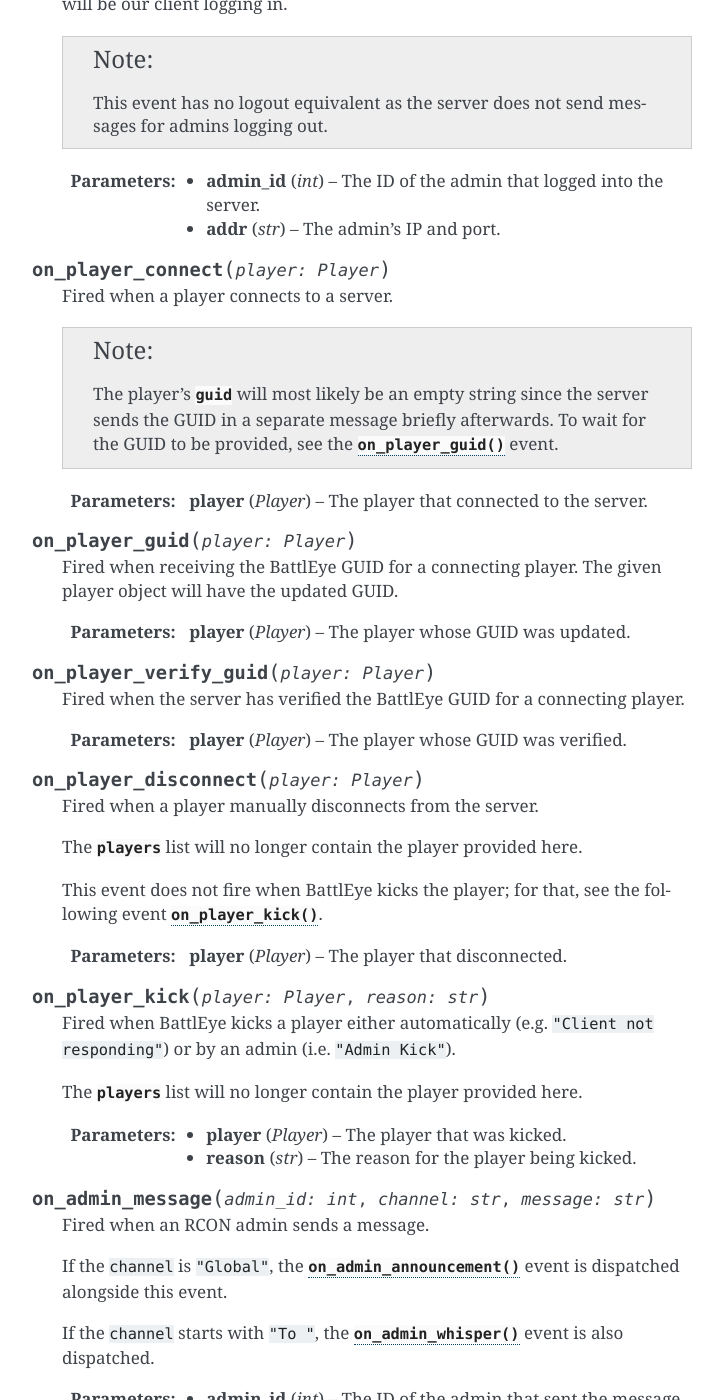
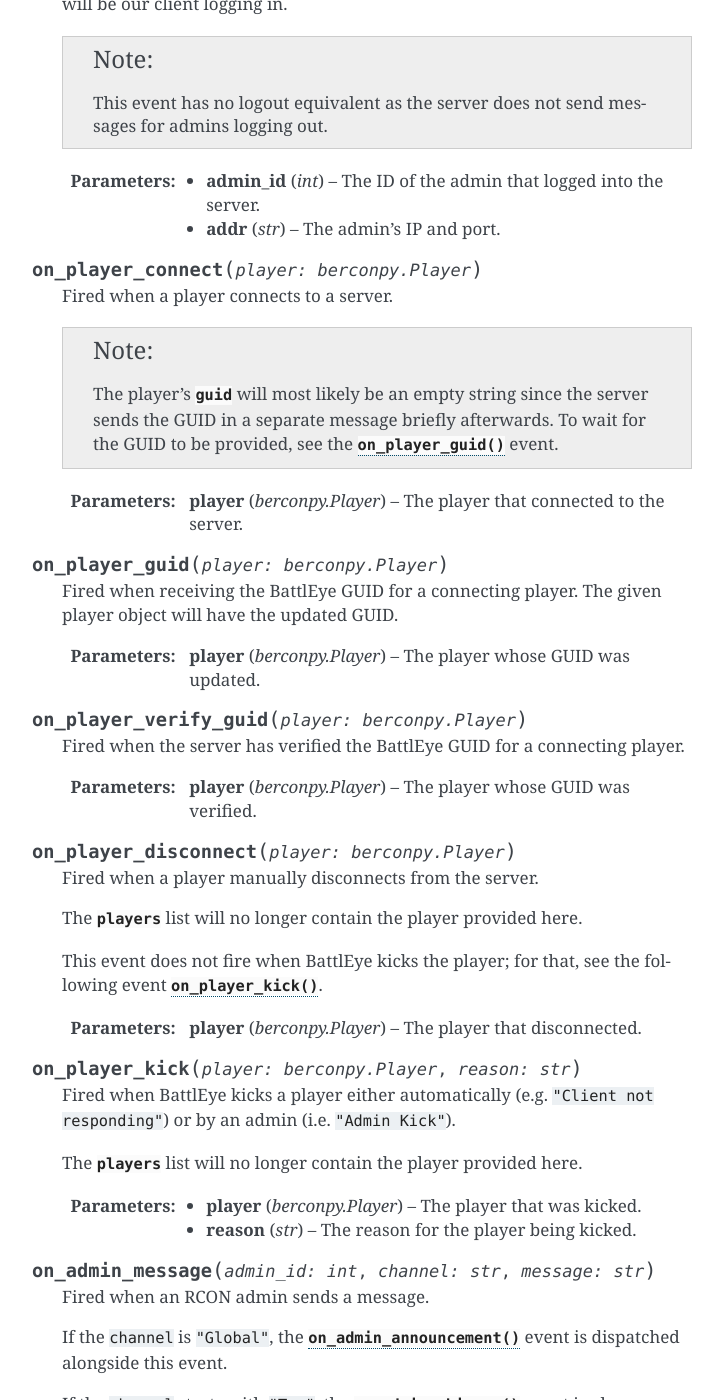
Before and after one commit to thegamecracks/berconpy, a Sphinx documentation site: the page built from docs/source/events.rst, in a window 1280 px wide and 1400 px high, scrolled down 745 px. Shown: the whole window, without its empty margins (388-1111 px from the left). Built offline with Sphinx 7.4.7, drawn with Linux system fonts in a browser that asks for light colours; some of the changed text lies outside the part shown.

```diff
--- a/docs/source/events.rst
+++ b/docs/source/events.rst
@@ -48,7 +49,7 @@ method or the :py:meth:`~berconpy.AsyncRCONClient.listen()` decorator.
     :param int admin_id: The ID of the admin that logged into the server.
     :param str addr: The admin's IP and port.
 
-.. py:function:: on_player_connect(player: Player)
+.. py:function:: on_player_connect(player: berconpy.Player)
 
     Fired when a player connects to a server.
 
@@ -59,23 +60,23 @@ method or the :py:meth:`~berconpy.AsyncRCONClient.listen()` decorator.
         a separate message briefly afterwards. To wait for the GUID
         to be provided, see the :py:func:`on_player_guid` event.
 
-    :param Player player: The player that connected to the server.
+    :param berconpy.Player player: The player that connected to the server.
 
-.. py:function:: on_player_guid(player: Player)
+.. py:function:: on_player_guid(player: berconpy.Player)
 
     Fired when receiving the BattlEye GUID for a connecting player.
     The given player object will have the updated GUID.
 
-    :param Player player: The player whose GUID was updated.
+    :param berconpy.Player player: The player whose GUID was updated.
 
-.. py:function:: on_player_verify_guid(player: Player)
+.. py:function:: on_player_verify_guid(player: berconpy.Player)
 
     Fired when the server has verified the BattlEye GUID
     for a connecting player.
 
-    :param Player player: The player whose GUID was verified.
+    :param berconpy.Player player: The player whose GUID was verified.
 
-.. py:function:: on_player_disconnect(player: Player)
+.. py:function:: on_player_disconnect(player: berconpy.Player)
 
     Fired when a player manually disconnects from the server.
 
@@ -85,9 +86,9 @@ method or the :py:meth:`~berconpy.AsyncRCONClient.listen()` decorator.
     This event does not fire when BattlEye kicks the player;
     for that, see the following event :py:func:`on_player_kick()`.
 
-    :param Player player: The player that disconnected.
+    :param berconpy.Player player: The player that disconnected.
 
-.. py:function:: on_player_kick(player: Player, reason: str)
+.. py:function:: on_player_kick(player: berconpy.Player, reason: str)
 
     Fired when BattlEye kicks a player either automatically
     (e.g. ``"Client not responding"``) or by an admin (i.e. ``"Admin Kick"``).
@@ -95,7 +96,7 @@ method or the :py:meth:`~berconpy.AsyncRCONClient.listen()` decorator.
     The :py:attr:`~berconpy.AsyncRCONClient.players` list will
     no longer contain the player provided here.
 
-    :param Player player: The player that was kicked.
+    :param berconpy.Player player: The player that was kicked.
     :param str reason: The reason for the player being kicked.
 
 .. py:function:: on_admin_message(admin_id: int, channel: str, message: str)
@@ -119,7 +120,7 @@ method or the :py:meth:`~berconpy.AsyncRCONClient.listen()` decorator.
     :param int admin_id: The ID of the admin that sent the message.
     :param str message: The message that was sent by the admin.
 
-.. py:function:: on_admin_whisper(player: Player, admin_id: int, message: str)
+.. py:function:: on_admin_whisper(player: berconpy.Player, admin_id: int, message: str)
 
     Fired when an RCON admin sends a message to a specific player.
 
@@ -128,14 +129,14 @@ method or the :py:meth:`~berconpy.AsyncRCONClient.listen()` decorator.
         This event may potentially not get dispatched if the player's name
         could not be found in the client's cache.
 
-    :param Player player: The player that the message was directed towards.
+    :param berconpy.Player player: The player that the message was directed towards.
     :param int admin_id: The ID of the admin that sent the message.
     :param str message: The message that was sent by the admin.
 
-.. py:function:: on_player_message(player: Player, channel: str, message: str)
+.. py:function:: on_player_message(player: berconpy.Player, channel: str, message: str)
 
     Fired when a player sends a message.
 
-    :param Player player: The player that the message was directed towards.
+    :param berconpy.Player player: The player that the message was directed towards.
     :param str channel: The name of the channel the message was sent to.
     :param str message: The message that was sent by the admin.
--- a/docs/source/index.rst
+++ b/docs/source/index.rst
@@ -31,7 +31,8 @@ Reference
    :maxdepth: 1
    :glob:
 
-   api
+   asyncio
+   protocol
    events
    ext/*
 
--- a/docs/source/intro.rst
+++ b/docs/source/intro.rst
@@ -180,7 +180,7 @@ Next Steps
 ----------
 
 This has covered the fundamentals of using berconpy. You can learn more about
-the available methods by checking the :doc:`/api`, or if you're interested
+the available methods by checking the :doc:`/asyncio`, or if you're interested
 in the technical details you can `check the source code`_.
 
 .. _BattlEye documentation: https://www.battleye.com/support/documentation/
```
Also changed, not shown: other parts of docs/source/events.rst (+2 -1 lines), docs/source/api.rst (deleted, +0 -50 lines), docs/source/asyncio.rst (added, +46 -0 lines), docs/source/protocol.rst (added, +90 -0 lines).
